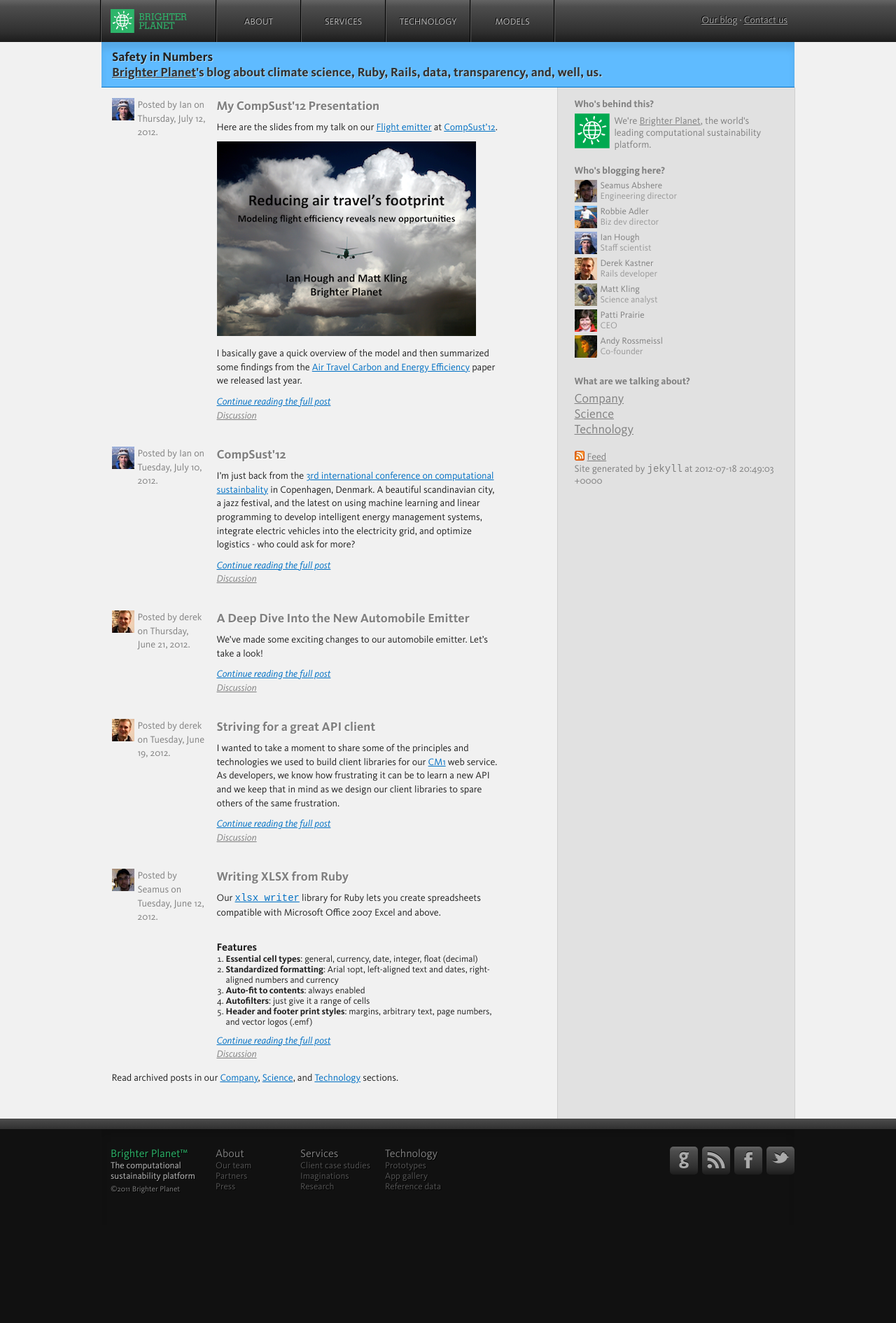
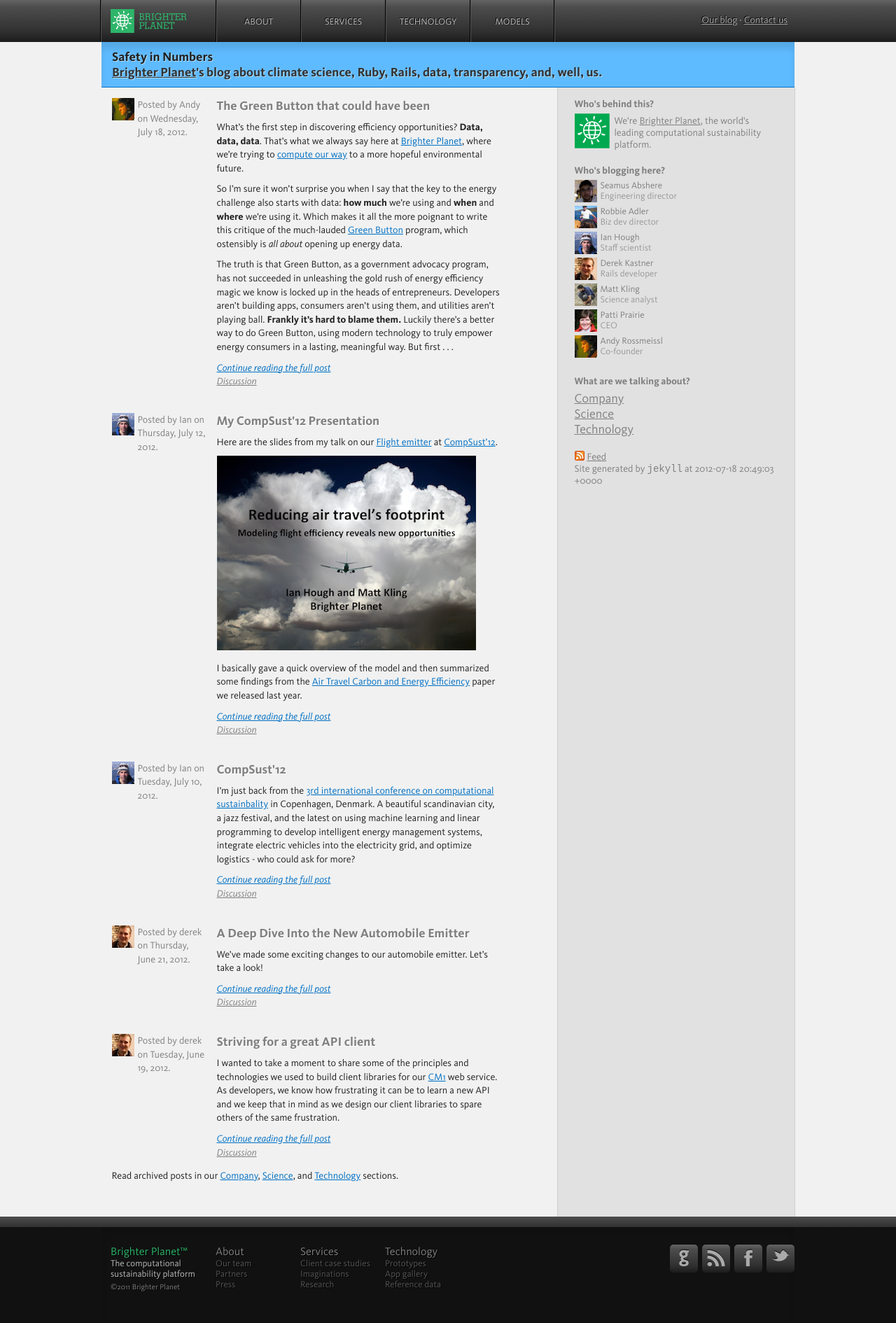
Before and after one commit to faradayio/numbers, a Jekyll site: the page built from index.html, in a window 1280 px wide. Shown: the whole page at 70% size. Built offline with Jekyll 4.4.1, drawn with Linux system fonts in a browser that asks for light colours; some web fonts are replaced; comment, search, counter and statistics services are not loaded; before the commit the page ends 1750 px from its top, so only the background shows below that; some of the changed lines change nothing that is shown.

Commit message:
Green Button lament

```diff
--- /dev/null
+++ b/_posts/2012-07-18-the-green-button-that-could-have-been.markdown
@@ -0,0 +1,118 @@
+---
+title: The Green Button that could have been
+author: Andy
+layout: post
+categories: technology
+---
+
+What's the first step in discovering efficiency opportunities? **Data, data, data**. That's what we always say here at [Brighter Planet](http://brighterplanet.com), where we're trying to [compute our way](http://impact.brighterplanet.com) to a more hopeful environmental future.
+
+So I'm sure it won't surprise you when I say that the key to the energy challenge also starts with data: **how much** we're using and **when** and **where** we're using it. Which makes it all the more poignant to write this critique of the much-lauded [Green Button](http://greenbuttondata.org/) program, which ostensibly is *all about* opening up energy data.
+
+The truth is that Green Button, as a government advocacy program, has not succeeded in unleashing the gold rush of energy efficiency magic we know is locked up in the heads of entrepreneurs. Developers aren't building apps, consumers aren't using them, and utilities aren't playing ball. **Frankly it's hard to blame them.** Luckily there's a better way to do Green Button, using modern technology to truly empower energy consumers in a lasting, meaningful way. But first . . .
+
+<!-- more start -->
+
+### Back to the beginning
+
+Green Button started as a gleam in **U.S. CTO Aneesh Chopra**'s eye. At the [GridWeek2011](http://www.gridweek.com/2011/) Smart Grid event, Aneesh challenged the energy industry to provide consumers with a "green button" you can click to download detailed energy use data. Here's the bit from his keynote:
+
+<object class="wide" width="651" height="366"><param name="movie" value="http://www.youtube.com/v/EZIkzRXJl38?version=3&amp;hl=en_US&amp;rel=0&amp;start=1353"></param><param name="allowFullScreen" value="true"></param><param name="allowscriptaccess" value="always"></param><embed src="http://www.youtube.com/v/EZIkzRXJl38?version=3&amp;hl=en_US&amp;rel=0&amp;start=1353" type="application/x-shockwave-flash" width="651" height="366" allowscriptaccess="always" allowfullscreen="true"></embed></object>
+
+His oratory is certainly inspiring, and, had I been there, I would have been **roused to standing applause**. But now I can't help but wonder if the seasoned (grizzled?) energy infrastructure veterans in the crowd immediately saw the flaws in the Green Button challenge.
+
+I've met Aneesh twice (at [Strata](http://strataconf.com) and then later at [CleanWebHackathon](http://www.cleanweb.co/)) and both times said to myself, *here is a sharp guy.* In conversation he is refreshingly blunt and he clearly does not put up with nonsense.
+
+So although Green Button is now deserving of this critique, I do not believe Aneesh intended for it to be the empty tease it is today. As he said himself in the keynote, **"Nothing'll be perfect on day one,"** and so, in that spirit, I will explain where I think this simple promising concept went **so completely wrong**.
+
+### Buttons galore
+
+If you rewind the video a bit, you'll see that before Aneesh issues his challenge, he describes a program called [Blue Button](http://www.va.gov/bluebutton/), launched at the Veterans Administration, that allows patients to download their medical history with the proverbial click of a blue button.
+
+Using the VA program as inspiration was Green Button's **original sin**. If you look at Blue Button [promotional materials](http://bluebuttondata.org/faq.php), you'll find phrases like "human readable" and "easy-to-read." Sure, we can program computers to interpret Blue Button files, but their primary purpose is to *inform humans*. **Don't believe me?** Take a look at a [sample file](http://www.va.gov/BLUEBUTTON/docs/VA_My_HealtheVet_Blue_Button_Sample_Version_12_All_Data.txt):
+
+    Allergy Name: Pollen
+    Date:         18 Mar 2010
+    Severity:     Mild
+    Diagnosed:    Yes
+
+    Reaction: Watery eyes, itchy nose
+
+    Comments: Took an over the counter antihistamine
+
+Eyes watering yet?
+
+### A smart move
+
+One thing Green Button got right was its data exchange format. Even though the data we're talking about sounds simple (just a bunch of meter readings with timestamps) there has to be an agreed-upon way to serialize this data, and it turns out there's an **existing standard**---NAESB's [ESPI](http://www.naesb.org/ESPI_Standards.asp)---for doing just that.
+
+Green Button's adoption of ESPI was an **excellent step in the right direction**. The [data files](http://greenbuttondata.org/data/15MinLP_15Days.xml) are really *quite simple* to parse and use with [existing](https://github.com/energyos/OpenESPI) [tools](http://nokogiri.org/). It would have been all too easy to follow Blue Button too closely and specify a newline-delimited or otherwise "human readable" file format. Although **who knows** what your average human would be able to do with this:
+
+> 2012-03-01 00:00 to 2012-03-01 00:15  0.302 kWh $0.01
+> 2012-03-01 00:15 to 2012-03-01 00:30  0.302 kWh $0.01
+> 2012-03-01 00:30 to 2012-03-01 00:45  0.302 kWh $0.01
+> 2012-03-01 00:45 to 2012-03-01 01:00  0.302 kWh $0.01
+> 2012-03-01 01:00 to 2012-03-01 01:15  0.302 kWh $0.01
+> 2012-03-01 01:15 to 2012-03-01 01:30  0.302 kWh $0.01
+> 2012-03-01 01:30 to 2012-03-01 01:45  0.302 kWh $0.01
+> 2012-03-01 01:45 to 2012-03-01 02:00  0.302 kWh $0.01
+> 2012-03-01 02:00 to 2012-03-01 02:15  0.302 kWh $0.01
+> 2012-03-01 02:15 to 2012-03-01 02:30  0.302 kWh $0.01
+> 2012-03-01 02:30 to 2012-03-01 02:45  0.302 kWh $0.01
+
+### Manual labor
+
+With a human endpoint in mind, Blue Button's "download this file to your computer and use it how you'd like" interaction model makes *perfect sense*. Patients will likely email the file to their doctor or print it out and bring it to an appointment.
+
+But with energy data, where real value comes from continuous computer analysis, this model is **truly inappropriate**. Here's what I, as an energy consumer, must do to leverage the Green Button program:
+
+1. Discover an interesting energy app
+1. Open a new tab
+1. Find my utility's website
+1. Log in
+1. Find the green button (if it exists!) and click it
+1. Choose a place on my computer to save the file
+1. Go back to the first tab
+1. Click the app's "upload" link
+1. Find the location I saved by data file on my computer
+
+I'll admit this list is a bit verbose, but you get my point: **it's a bore**. The energy app in step 1 is going to have be *incredibly interesting* to drive a user through this interaction. And here's the **really awful part**: you have to go through all of these steps *every time* you want your energy app to have access to new data.
+
+Imagine if in order to use [Mint.com](http://mint.com) you had to visit every one of your online banking accounts every morning, download exports of your transactions, and upload them to your Mint.com profile. **That's what we're dealing with** when it comes to today's Green Button.
+
+To put it simply, this is just an **unworkable model** for developers for anything beyond experimentation. It's ridiculous to expect your users to go through this process (repeatedly) to draw value from your application, which means a **user base of approximately zero**, which means a revenue stream of roughly the same amount.
+
+I'll be honest that my first reaction to hearing about the [Apps for Energy](http://appsforenergy.challenge.gov/) contest was to be a **bit insulted**. Why should developers spend their valuable time building software on a platform that by its very nature precludes meaningful, lasting user relationships? Well, at least there were **cash prizes**.
+
+### A way forward
+
+What we need is a system that allows us to tell our utility that it's OK for an energy app we like to have ongoing access to our electricity usage data. This is how we're able to allow apps like Tweetdeck to look at our Twitter feeds without downloading all of our tweets from Twitter and uploading them to Tweetdeck. It's how we can add apps to our Facebook accounts that do cool things with our social data.
+
+This paradigm---applications talking to other applications, about us, with our permission---is the **enduring reward** of Web 2.0, and it's exactly what we need in energy land.
+
+If we can achieve this, it *won't look much like today's Green Button at all*. We'd probably stick with ESPI for data exchange, but there wouldn't even be a "green button" involved. (Recall that to add an app to a given platform, you start with the *app*, which send you over to a "yes/no" authorization page on the platform.)
+
+There's already a **time-tested, secure, best-practice** way of doing this ([OAuth](http://en.wikipedia.org/wiki/OAuth)) that will allow energy app developers to accept data in a universal format with a common authorization process, regardless of the user's utility. All the developer will need is a database listing the OAuth endpoints for each utility in the country.
+
+### Making the case
+
+And, of course, **that's the rub**. Adoption by utilities of the Green Button program has been [underwhelming](http://greenbuttondata.org/greenadopt.html) to say the least: only *five* have actually posted the clickable green button to their sites. I don't think we can ask each utility to voluntarily expose a usage data endpoint via OAuth authentication and expect a more enthusiastic response.
+
+I know that Aneesh liked to fly a bit **below the radar** (alas he's not CTO anymore), championing solutions that don't require budget outlays, laws, executive orders, or political dogfights. But this is a place where we *really need* government direction: **all U.S. electric utilities should be required to offer ESPI data at an OAuth endpoint by Jan. 1, 2014.**
+
+### Meanwhile
+
+But of course we developers **don't like to sit still**. Theoretically we could build a proxy system that automatically "logs in" to utility accounts, downloads Green Button data, and feeds this data to authorized applications on the user's behalf.
+
+This is what we did with [Sparkwire](http://sparkwire.io), and **boy was it a bear**. We were only able, in fact, to produce a driver for *one* utility---PG&E---and for that we had to whip out the **nuclear weapon** of application integration: screen scraping. Behold:
+
+<script src="https://gist.github.com/3131346.js?file=pge.rb"> </script>
+
+*What a mess.* And we'd have to do this for each and every utility around the country that we want to support. But in the end, I suppose, that's better than expecting every one of our users to go through the **download/upload song-and-dance** every time they wanted some new insight.
+
+### In conclusion
+
+If we truly want to empower energy consumers, we must replace Green Button's "download/upload" torture with a modern, OAuth-powered **"app and platform"** model. To do this, we either have to prevail upon utilities nationwide to *get with the program*, or we use a proxy like Sparkwire and write drivers for the [3,000-odd](http://data.brighterplanet.com/electric_utilities) electric utilities around the country.
+
+Either way, it's daunting. But it's gotta happen. **Who's in?**
+<!-- more end -->
--- a/stylesheets/application.css
+++ b/stylesheets/application.css
@@ -64,6 +64,7 @@
 
 ol.posts li h3, .post h3 {
   margin-left: 150px !important;
+  border-bottom: 1px solid silver;
 }
 
 ol.posts li>p, .post>p {
@@ -254,7 +255,7 @@
 }
 
 ol.posts li>ol, .post>ol {
-  margin: 0 0 0 150px;
+  margin: 10px 0 0 150px;
   padding: 0 0 0 1em;
 }
 
@@ -323,3 +324,11 @@
 div.highlight {
   clear: left;
 }
+
+.gist {
+  margin-top: 10px;
+}
+
+.gist-file, .gist-data {
+  width: 634px;
+}
```
